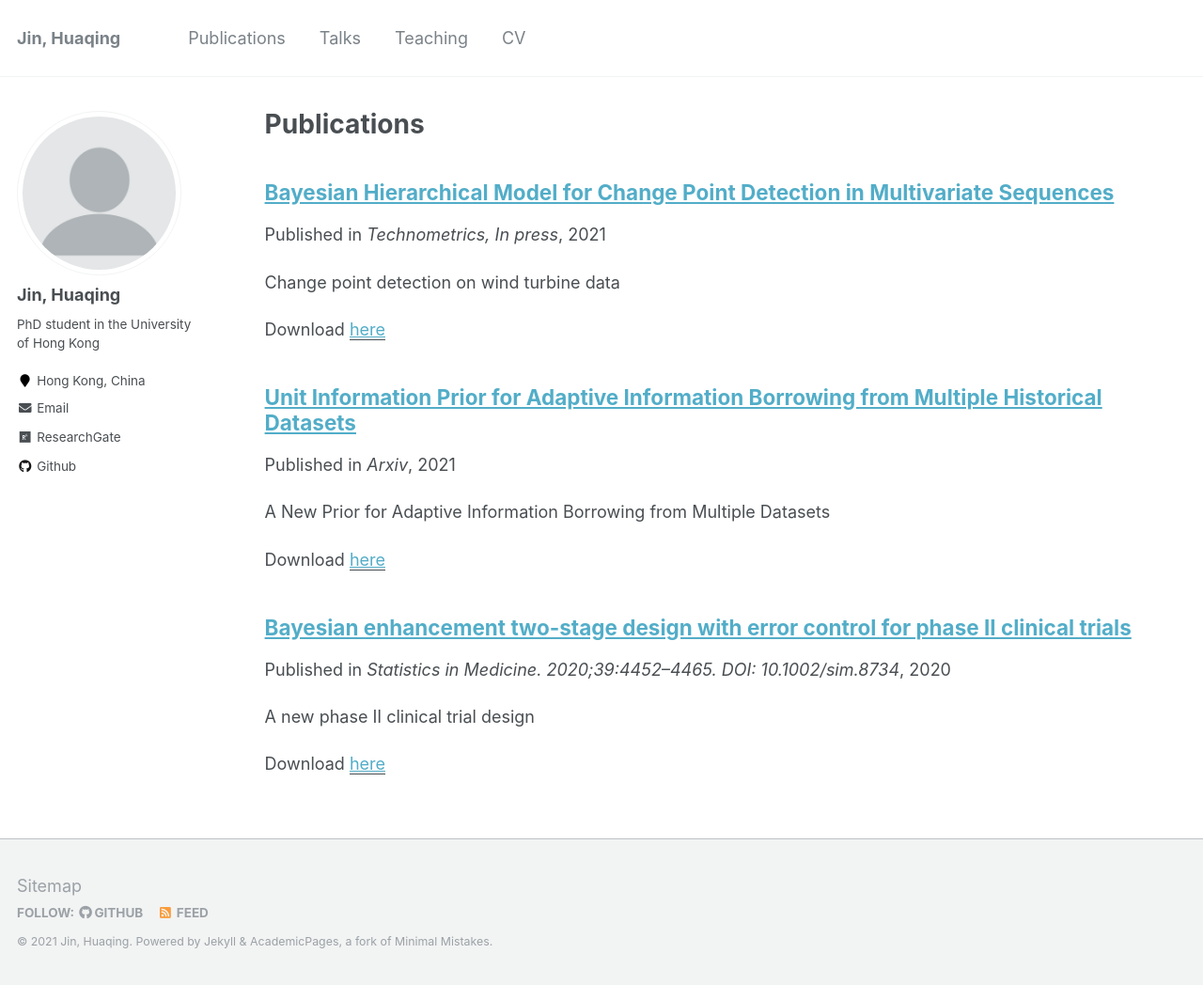
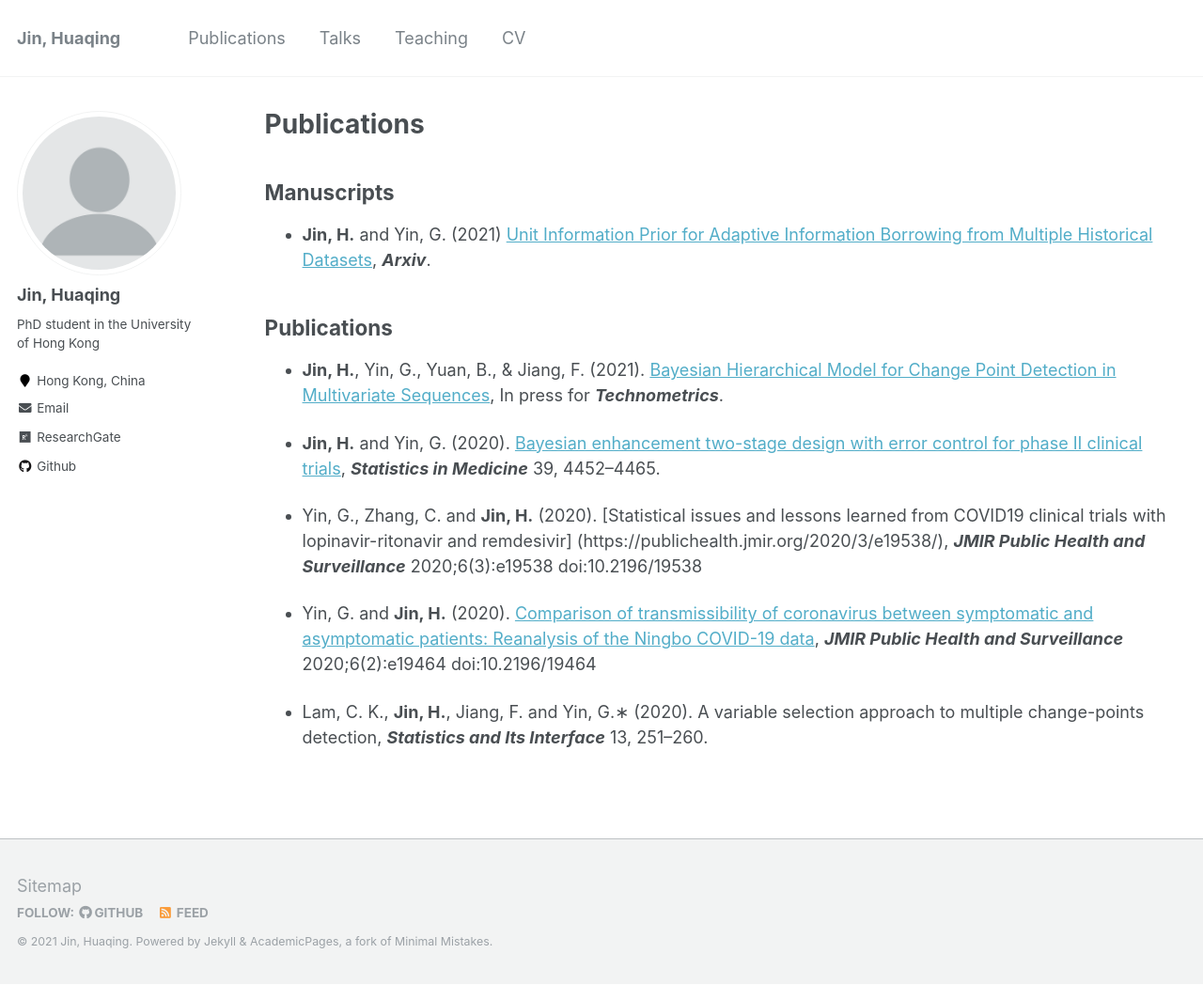
Before and after one commit to JINhuaqing/jinhuaqing.github.io, a Jekyll site: the page built from _pages/publications.md, in a window 1280 px wide and 1048 px high. Shown: the whole window at 94% size. Built offline with Jekyll 4.4.1, drawn with Linux system fonts in a browser that asks for light colours.

Commit message:
update publicaton pages and CV

```diff
--- a/_pages/publications.md
+++ b/_pages/publications.md
@@ -11,6 +11,30 @@ author_profile: true
 
 {% include base_path %}
 
-{% for post in site.publications reversed %}
-  {% include archive-single.html %}
-{% endfor %}
+
+## **Manuscripts**
+
+- **Jin, H.** and Yin, G. (2021) [Unit Information Prior for Adaptive Information Borrowing from Multiple Historical Datasets](http://jinhuaqing.github.io/files/UIP.pdf), ***Arxiv***.
+
+
+## **Publications**
+- **Jin, H.**, Yin, G., Yuan, B., & Jiang, F. (2021). [Bayesian Hierarchical Model for Change Point Detection in Multivariate Sequences](http://jinhuaqing.github.io/files/mulseq-tech-final-both.pdf), In press for ***Technometrics***.
+
+
+- **Jin, H.** and Yin, G.
+(2020). [Bayesian enhancement two-stage design with error control for
+phase II clinical trials](http://jinhuaqing.github.io/files/BETEC.pdf), ***Statistics in Medicine*** 39, 4452–4465.
+
+- Yin, G., Zhang, C. and **Jin, H.** (2020).
+[Statistical issues and lessons learned from COVID19 clinical trials with lopinavir-ritonavir and remdesivir]
+(https://publichealth.jmir.org/2020/3/e19538/),
+***JMIR Public Health and Surveillance***
+2020;6(3):e19538 doi:10.2196/19538
+
+- Yin, G. and **Jin, H.** (2020).
+[Comparison of transmissibility of coronavirus between symptomatic
+and asymptomatic patients: Reanalysis of the Ningbo COVID-19 data](https://www.ncbi.nlm.nih.gov/pmc/articles/PMC7257483/),
+***JMIR Public Health and Surveillance*** 2020;6(2):e19464 doi:10.2196/19464
+
+- Lam, C. K., **Jin, H.**, Jiang, F. and Yin, G.∗ (2020).
+A variable selection approach to multiple change-points detection, ***Statistics and Its Interface*** 13, 251–260.
```
Also changed, not shown: _pages/cv.md (+0 -17 lines).
